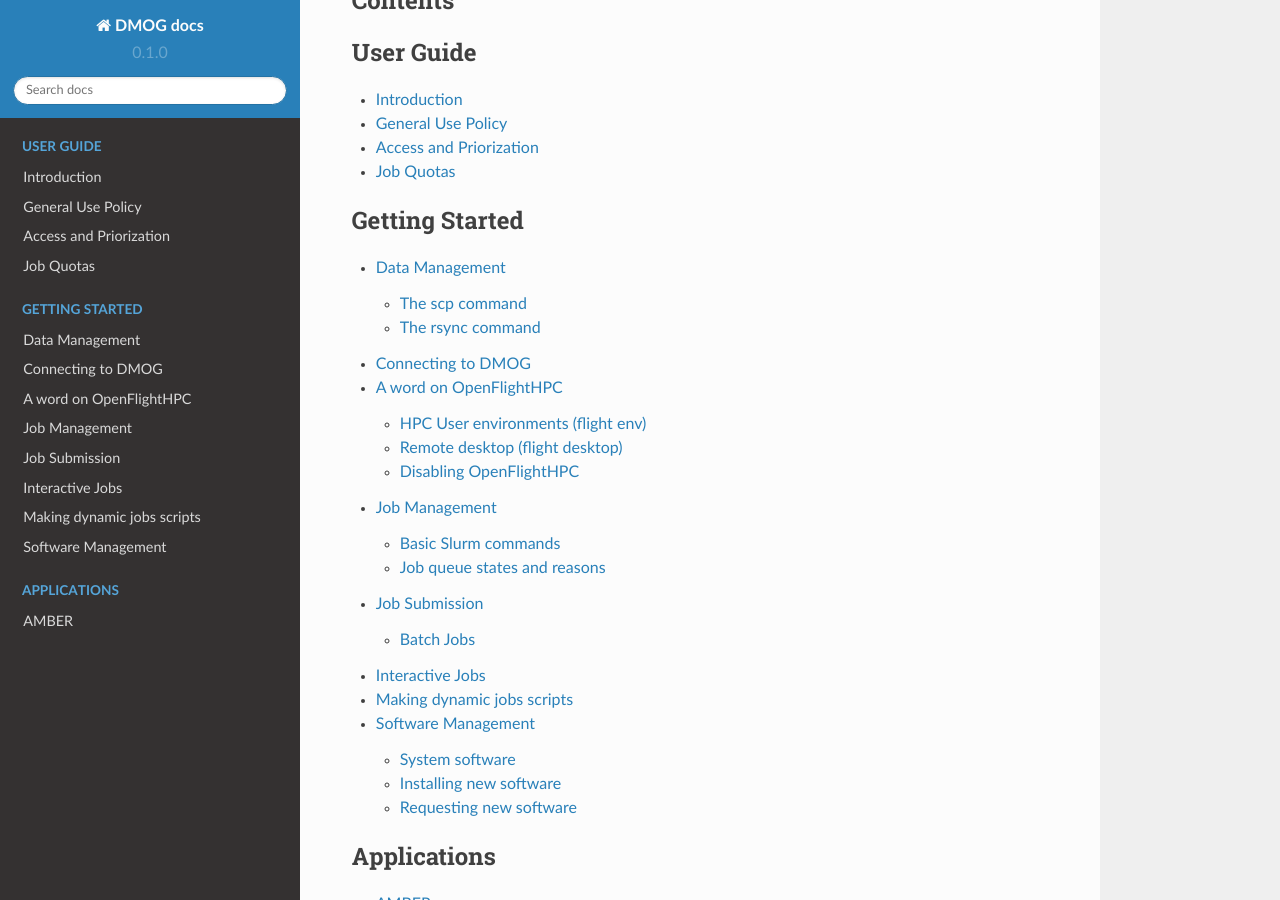
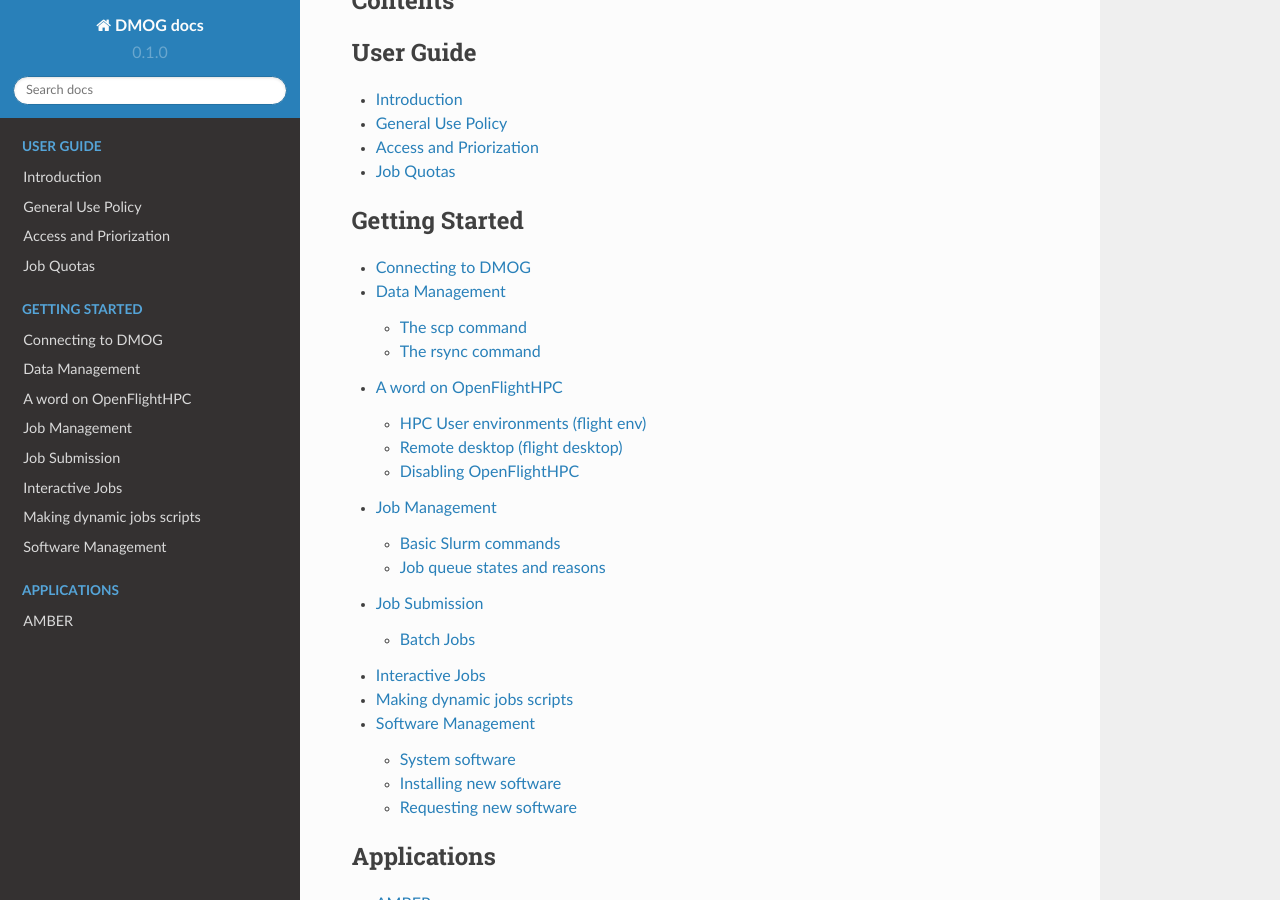
Before and after one commit to jm130/dmogdocs, a Sphinx documentation site: the page built from docs/source/index.rst, in a window 1280 px wide and 900 px high, scrolled down 637 px. Built offline with Sphinx 7.4.7 and the Read the Docs theme 2.0.0, drawn with Linux system fonts in a browser that asks for light colours.

```diff
--- a/docs/source/index.rst
+++ b/docs/source/index.rst
@@ -37,8 +37,8 @@ Contents
    :maxdepth: 2
    :caption: Getting Started
 
+   user/connecting
    user/datatransfer
-   user/connecting
    user/openflighthpc
    user/jobmanagement
    user/jobsubmission
```
